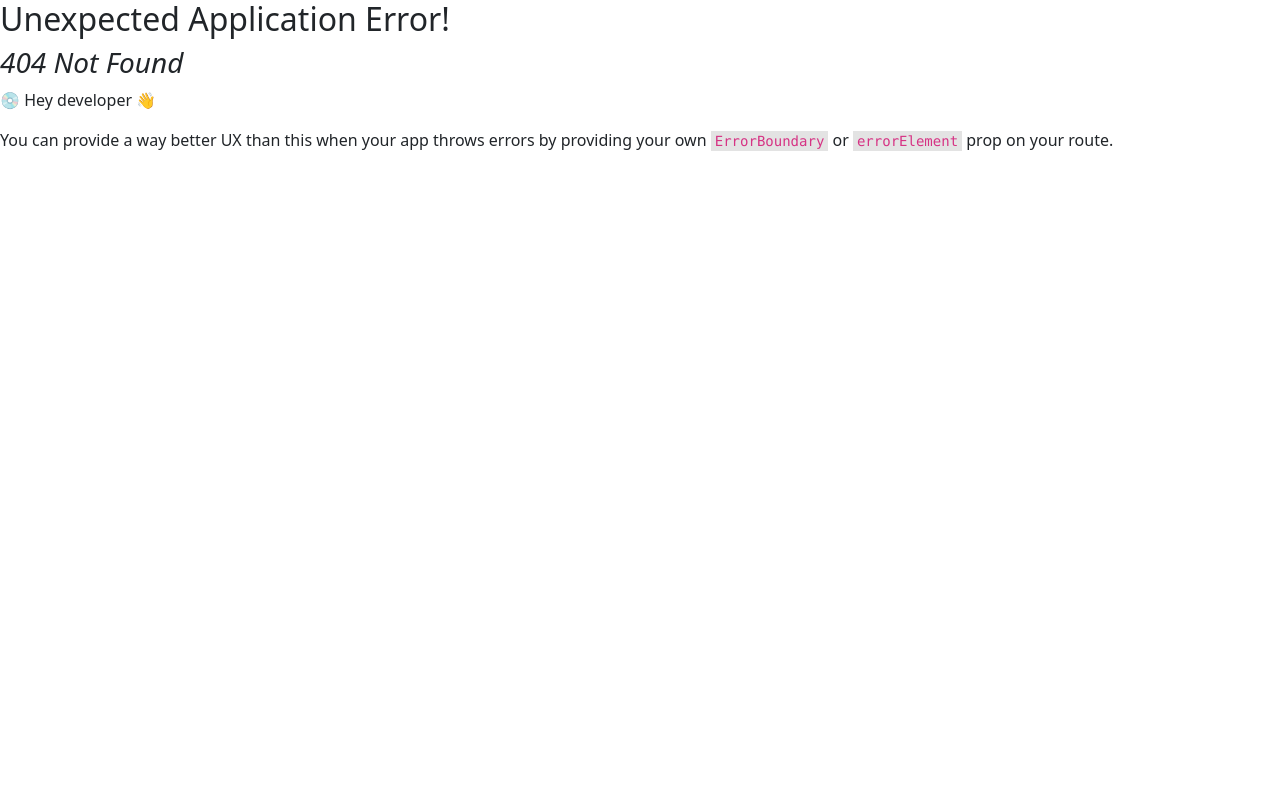
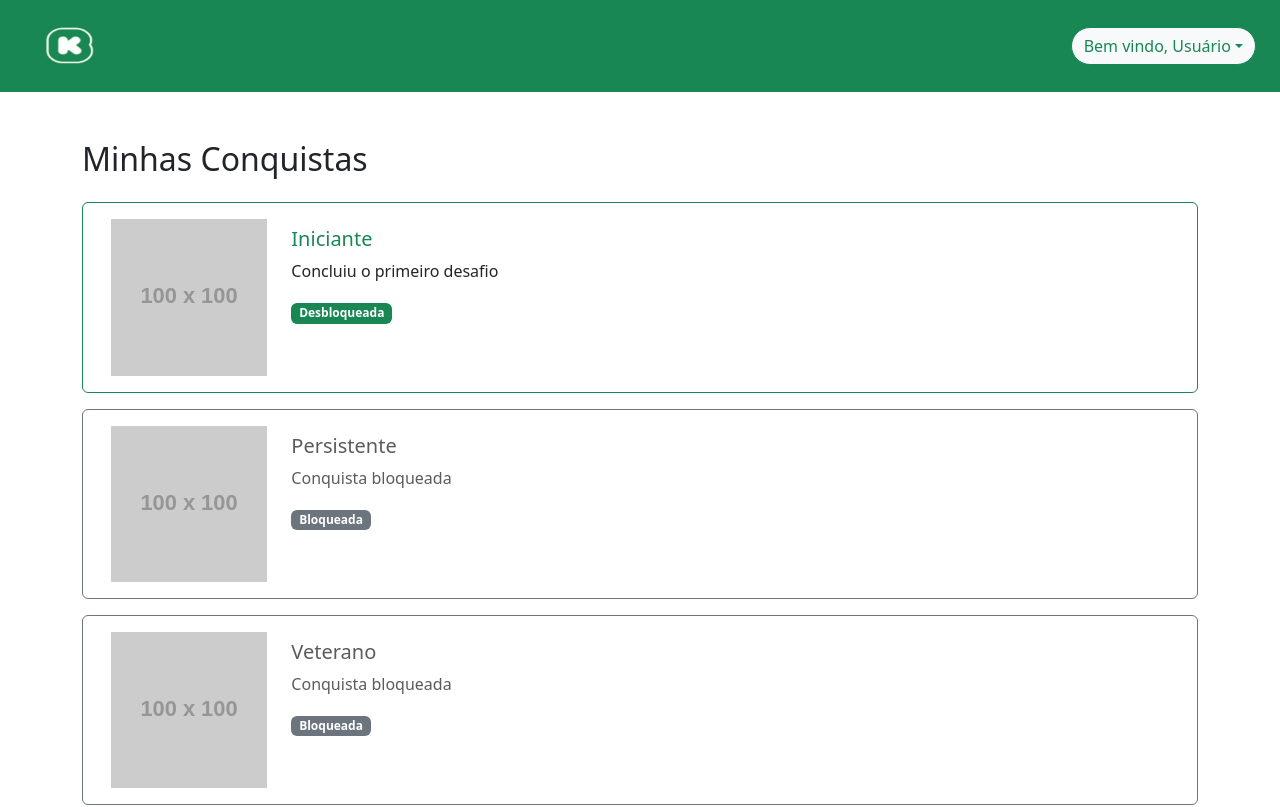
Before and after one commit to AlissonMartin/ong-client, a React (Vite) app: page /listaConquistas in a window 1280 px wide. Before the commit this address had no page. Shown: the top 807 px of the page. Built offline with nearby package versions, Linux system fonts and the light colour scheme.

Commit message:
Pagina de conquistas e rota a partir do header logado

```diff
--- a/src/components/HeaderLog.jsx
+++ b/src/components/HeaderLog.jsx
@@ -8,6 +8,9 @@ function HeaderLog() {
 
     function home() {
         navigate('/');
+    }
+    function listaConquistas() {
+        navigate('/listaConquistas');
     }
 
     return (
@@ -36,6 +39,7 @@ function HeaderLog() {
                     <Dropdown.Menu>
                         <Dropdown.Item href="#/action-1">Usuário</Dropdown.Item>
                         <Dropdown.Item href="#/action-2">Configuração</Dropdown.Item>
+                        <Dropdown.Item onClick={listaConquistas}>Coquistas</Dropdown.Item>
                         <Dropdown.Item href="#/action-3">Sair</Dropdown.Item>
                     </Dropdown.Menu>
                 </Dropdown>
--- a/src/main.jsx
+++ b/src/main.jsx
@@ -11,6 +11,7 @@ import EditUsu from './pages/user/EditUsu';
 import ShowUsu from './pages/user/ShowUsu';
 import EditOng from './pages/ong/EditOng';
 import ShowOng from './pages/ong/ShowOng';
+import ListaConquistas from './pages/ListaConquistas';
 
 const router = createBrowserRouter([
   {
@@ -49,6 +50,10 @@ const router = createBrowserRouter([
     path: "/ongPage",
     element: <OngPage />,
   },
+  {
+    path: "/listaConquistas",
+    element: <ListaConquistas />,
+  },
 ]);
 
 createRoot(document.getElementById('root')).render(
--- /dev/null
+++ b/src/pages/ListaConquistas.jsx
@@ -0,0 +1,51 @@
+import HeaderLog from "../components/HeaderLog";
+
+const conquistas = [
+    { id: 1, nome: "Iniciante", descricao: "Concluiu o primeiro desafio", desbloqueada: true, image: "https://placehold.co/100x100" },
+    { id: 2, nome: "Persistente", descricao: "Completou 5 desafios", desbloqueada: false, image: "https://placehold.co/100x100" },
+    { id: 3, nome: "Veterano", descricao: "Concluiu 30 desafios", desbloqueada: false, image: "https://placehold.co/100x100" },
+    { id: 4, nome: "Explorador", descricao: "Visitou todas as seções", desbloqueada: true, image: "https://placehold.co/100x100" },
+    //imagens das conquistas devem permanecer 100x100 caso contrario podem quebrar a formatação do site
+];
+
+function ConquistaCard({ conquista }) {
+    const { nome, descricao, desbloqueada, image } = conquista;
+
+    return (
+        <div>
+
+            <div className={`container-fluid card mb-3 ${desbloqueada ? "border-success" : "border-secondary"}`}>
+                <div className="card-body row">
+                    <img className="col" src={image} alt="" />
+                    <div className="col-10 pt-2">
+                        <h5 className={`card-title ${desbloqueada ? "text-success" : "text-muted"}`}>
+                            {nome}
+                        </h5>
+                        <p className={`card-text ${desbloqueada ? "" : "text-muted"}`}>
+                            {desbloqueada ? descricao : "Conquista bloqueada"}
+                        </p>
+                        {!desbloqueada && <span className="badge bg-secondary">Bloqueada</span>}
+                        {desbloqueada && <span className="badge bg-success">Desbloqueada</span>}
+                    </div>
+                </div>
+            </div>
+        </div>
+    );
+}
+
+function ListaConquistas() {
+    return (
+        <div>
+            <HeaderLog />
+            <div className="container mt-5">
+
+                <h2 className="mb-4">Minhas Conquistas</h2>
+                {conquistas.map((c) => (
+                    <ConquistaCard key={c.id} conquista={c} />
+                ))}
+            </div>
+        </div>
+    );
+}
+
+export default ListaConquistas;
```
